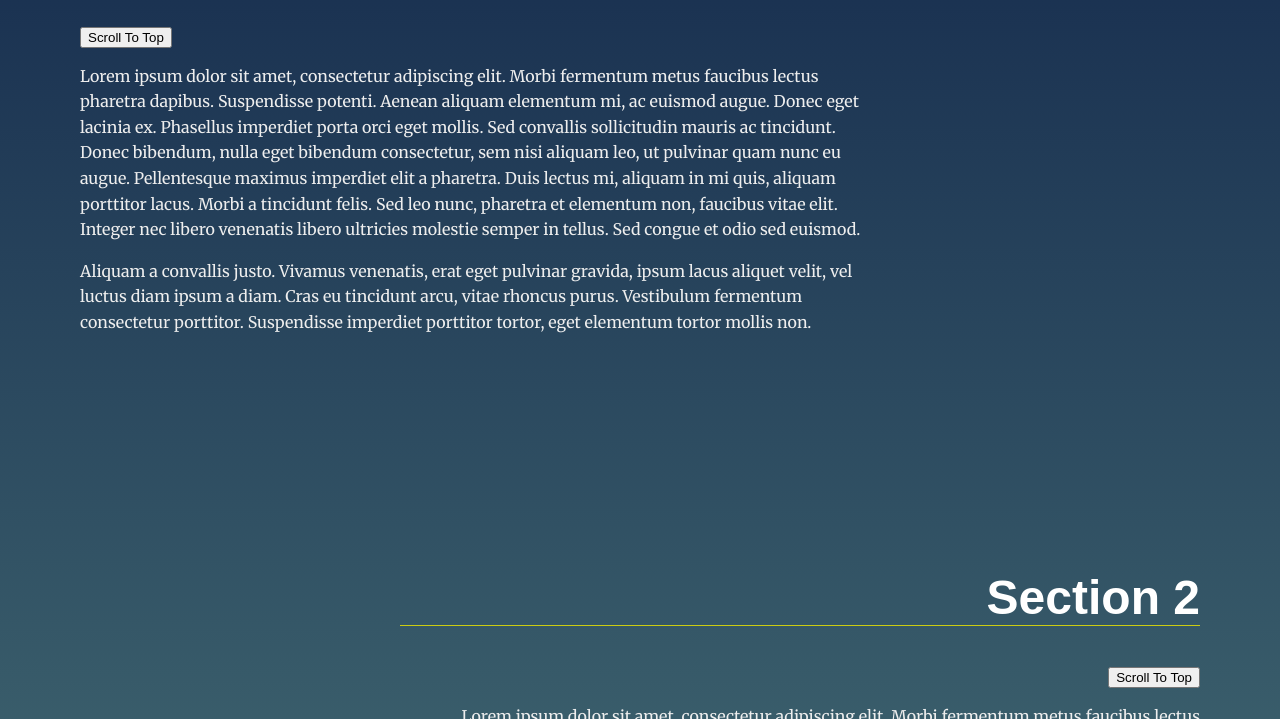
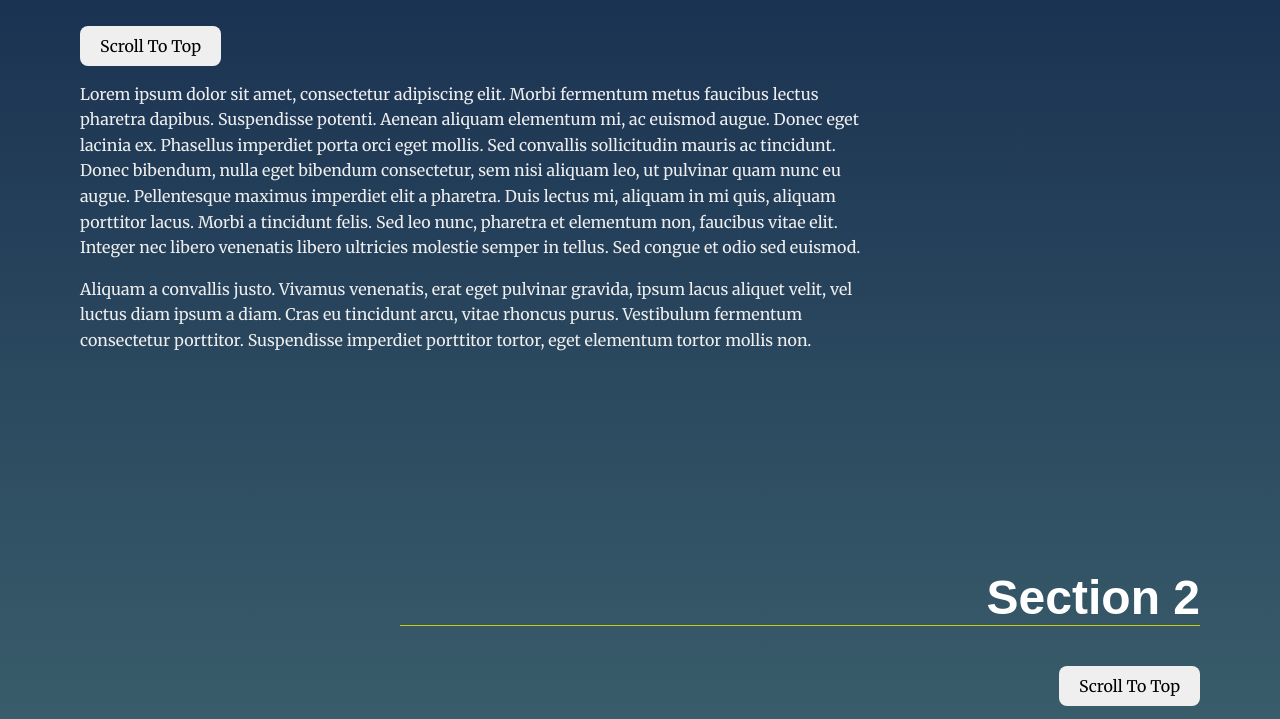
Before and after one commit to shreynolds/LandingPageProject, a plain HTML site: page index.html in a window 1280 px wide. Shown: the part 645-1364 px from the top of the page. Drawn offline with Linux system fonts and the light colour scheme.

Commit message:
Added button styling

```diff
--- a/css/styles.css
+++ b/css/styles.css
@@ -113,6 +113,24 @@ section {
     color: #fff;
 }
 
+/* Button Styles*/
+button {
+    border-radius: 8px;
+    padding: 10px 20px;
+    font-size: 16px;
+    font-family: 'Merriweather', serif;
+    border: none;
+}
+
+button:hover{
+    box-shadow: 0 12px 16px 0 rgba(0,0,0,0.24), 0 17px 50px 0 rgba(0,0,0,0.19);
+}
+
+button:focus{
+    outline: none;
+}
+
+
 
 /* ---- Theme Rules ---- */
 /* Landing Container Styles */
@@ -210,6 +228,7 @@ section.your-active-class h2{
     text-decoration: underline;
 }
 
+
 section.your-active-class .landing__container::before {
     opacity: 1;
     animation: rotate 4s linear 0s infinite forwards;
```
